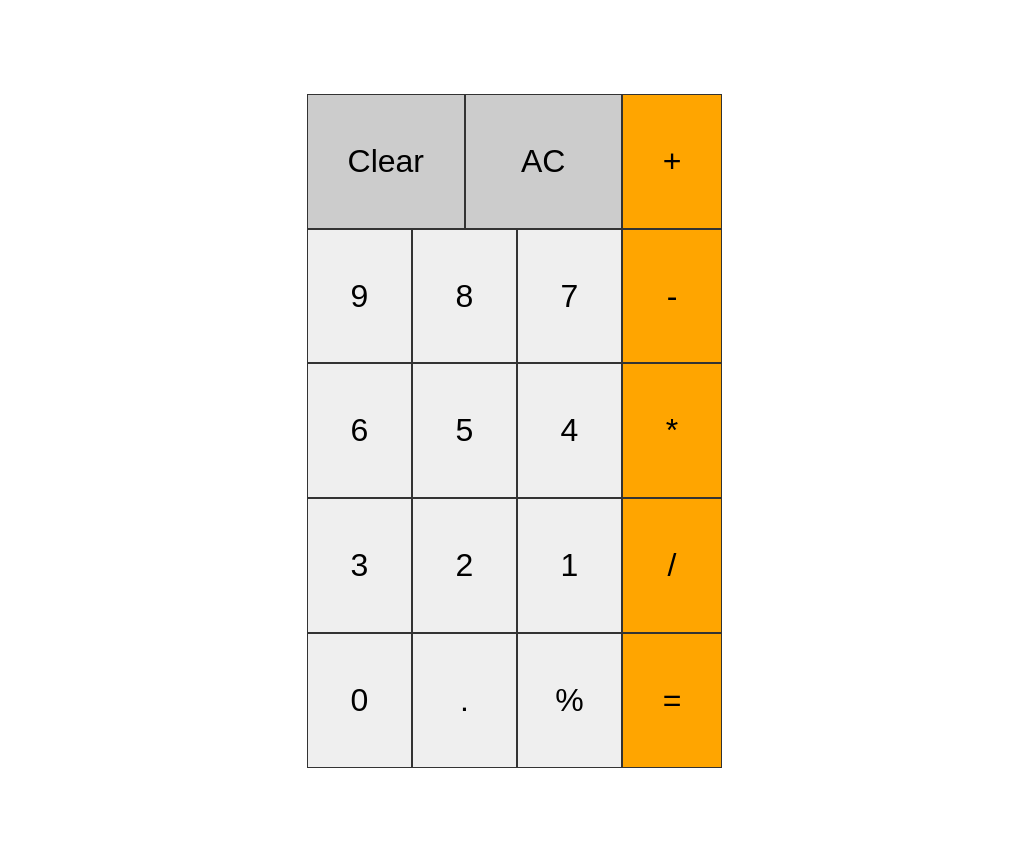
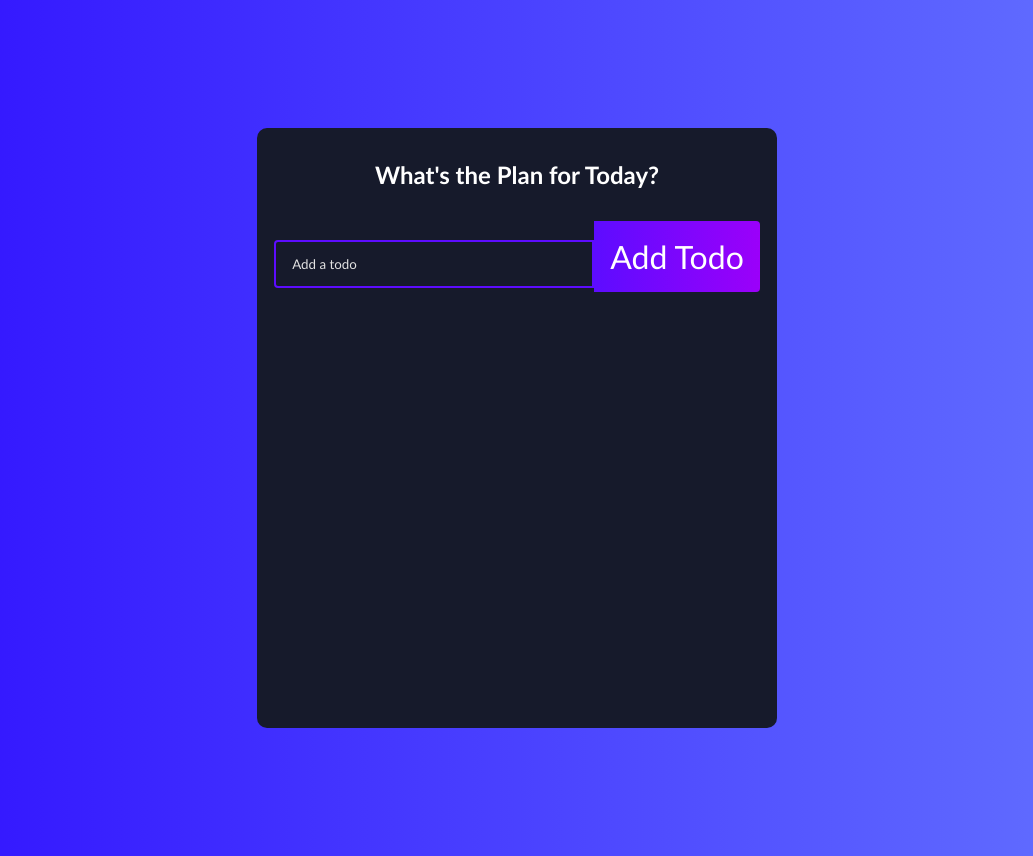
Before and after one commit to saapit/one-reactjs, a React (Create React App) app: page / in a window 1280 px wide. Shown: the whole page, without its empty margins (123-1156 px from the left). Before the commit the page ends 800 px from the top, so only its background shows below. Built offline with nearby package versions, Linux system fonts and the light colour scheme.

Commit message:
notedpad

```diff
--- a/package.json
+++ b/package.json
@@ -11,6 +11,7 @@
     "node-sass": "^5.0.0",
     "react": "^17.0.1",
     "react-dom": "^17.0.1",
+    "react-icons": "^4.2.0",
     "react-scripts": "4.0.3",
     "web-vitals": "^1.0.1"
   },
--- /dev/null
+++ b/src/App1.js
@@ -0,0 +1,13 @@
+import React from 'react';
+import './Appp.css'
+import TodoList from './components/atoms/component/TodoList';
+
+function App1() {
+  return (
+    <div className='todo-app'>
+      <TodoList />
+    </div>
+  );
+}
+
+export default App1;
--- /dev/null
+++ b/src/Appp.css
@@ -0,0 +1,147 @@
+* {
+    box-sizing: border-box;
+    margin: 0;
+    padding: 0;
+    font-family: 'Trebuchet MS', 'Lucida Sans Unicode', 'Lucida Grande',
+      'Lucida Sans', Arial, sans-serif;
+  }
+
+  body {
+    background: linear-gradient(
+      90deg,
+      rgba(48, 16, 255, 1) 0%,
+      rgba(100, 115, 255, 1) 100%
+    );
+  }
+  .todo-app {
+    display: flex;
+    flex-direction: column;
+    justify-content: start;
+    width: 520px;
+    min-height: 600px;
+    background: #161a2b;
+    text-align: center;
+    margin: 128px auto;
+    border-radius: 10px;
+    padding-bottom: 32px;
+  }
+
+  h1 {
+    margin: 32px 0;
+    color: #fff;
+    font-size: 24px;
+  }
+
+  .complete {
+    text-decoration: line-through;
+    opacity: 0.4;
+  }
+
+  .todo-form {
+    margin-bottom: 32px;
+  }
+
+  .todo-input {
+    padding: 14px 32px 14px 16px;
+    border-radius: 4px 0 0 4px;
+    border: 2px solid #5d0cff;
+    outline: none;
+    width: 320px;
+    background: transparent;
+    color: #fff;
+  }
+
+  .todo-input::placeholder {
+    color: #e2e2e2;
+  }
+
+  .todo-button {
+    padding: 16px;
+    border: none;
+    border-radius: 0 4px 4px 0;
+    cursor: pointer;
+    outline: none;
+    background: linear-gradient(
+      90deg,
+      rgba(93, 12, 255, 1) 0%,
+      rgba(155, 0, 250, 1) 100%
+    );
+    color: #fff;
+    text-transform: capitalize;
+  }
+
+  .todo-input.edit {
+    border: 2px solid #149fff;
+  }
+
+  .todo-button.edit {
+    background: linear-gradient(
+      90deg,
+      rgba(20, 159, 255, 1) 0%,
+      rgba(17, 122, 255, 1) 100%
+    );
+    padding: 16px 22px;
+  }
+
+  .todo-container {
+    display: flex;
+    flex-direction: row;
+    position: relative;
+  }
+
+  .todo-row {
+    display: flex;
+    justify-content: space-between;
+    align-items: center;
+    margin: 4px auto;
+    color: #fff;
+    background: linear-gradient(
+      90deg,
+      rgba(255, 118, 20, 1) 0%,
+      rgba(255, 84, 17, 1) 100%
+    );
+
+    padding: 16px;
+    border-radius: 5px;
+    width: 90%;
+  }
+
+  .todo-row:nth-child(4n + 1) {
+    background: linear-gradient(
+      90deg,
+      rgba(93, 12, 255, 1) 0%,
+      rgba(155, 0, 250, 1) 100%
+    );
+  }
+
+  .todo-row:nth-child(4n + 2) {
+    background: linear-gradient(
+      90deg,
+      rgba(255, 12, 241, 1) 0%,
+      rgba(250, 0, 135, 1) 100%
+    );
+  }
+
+  .todo-row:nth-child(4n + 3) {
+    background: linear-gradient(
+      90deg,
+      rgba(20, 159, 255, 1) 0%,
+      rgba(17, 122, 255, 1) 100%
+    );
+  }
+
+  .icons {
+    display: flex;
+    align-items: center;
+    font-size: 24px;
+    cursor: pointer;
+  }
+
+  .delete-icon {
+    margin-right: 5px;
+    color: #fff;
+  }
+
+  .edit-icon {
+    color: #fff;
+  }
--- /dev/null
+++ b/src/components/atoms/component/Appp.css
@@ -0,0 +1,147 @@
+* {
+    box-sizing: border-box;
+    margin: 0;
+    padding: 0;
+    font-family: 'Trebuchet MS', 'Lucida Sans Unicode', 'Lucida Grande',
+      'Lucida Sans', Arial, sans-serif;
+  }
+
+  body {
+    background: linear-gradient(
+      90deg,
+      rgba(48, 16, 255, 1) 0%,
+      rgba(100, 115, 255, 1) 100%
+    );
+  }
+  .todo-app {
+    display: flex;
+    flex-direction: column;
+    justify-content: start;
+    width: 520px;
+    min-height: 600px;
+    background: #161a2b;
+    text-align: center;
+    margin: 128px auto;
+    border-radius: 10px;
+    padding-bottom: 32px;
+  }
+
+  h1 {
+    margin: 32px 0;
+    color: #fff;
+    font-size: 24px;
+  }
+
+  .complete {
+    text-decoration: line-through;
+    opacity: 0.4;
+  }
+
+  .todo-form {
+    margin-bottom: 32px;
+  }
+
+  .todo-input {
+    padding: 14px 32px 14px 16px;
+    border-radius: 4px 0 0 4px;
+    border: 2px solid #5d0cff;
+    outline: none;
+    width: 320px;
+    background: transparent;
+    color: #fff;
+  }
+
+  .todo-input::placeholder {
+    color: #e2e2e2;
+  }
+
+  .todo-button {
+    padding: 16px;
+    border: none;
+    border-radius: 0 4px 4px 0;
+    cursor: pointer;
+    outline: none;
+    background: linear-gradient(
+      90deg,
+      rgba(93, 12, 255, 1) 0%,
+      rgba(155, 0, 250, 1) 100%
+    );
+    color: #fff;
+    text-transform: capitalize;
+  }
+
+  .todo-input.edit {
+    border: 2px solid #149fff;
+  }
+
+  .todo-button.edit {
+    background: linear-gradient(
+      90deg,
+      rgba(20, 159, 255, 1) 0%,
+      rgba(17, 122, 255, 1) 100%
+    );
+    padding: 16px 22px;
+  }
+
+  .todo-container {
+    display: flex;
+    flex-direction: row;
+    position: relative;
+  }
+
+  .todo-row {
+    display: flex;
+    justify-content: space-between;
+    align-items: center;
+    margin: 4px auto;
+    color: #fff;
+    background: linear-gradient(
+      90deg,
+      rgba(255, 118, 20, 1) 0%,
+      rgba(255, 84, 17, 1) 100%
+    );
+
+    padding: 16px;
+    border-radius: 5px;
+    width: 90%;
+  }
+
+  .todo-row:nth-child(4n + 1) {
+    background: linear-gradient(
+      90deg,
+      rgba(93, 12, 255, 1) 0%,
+      rgba(155, 0, 250, 1) 100%
+    );
+  }
+
+  .todo-row:nth-child(4n + 2) {
+    background: linear-gradient(
+      90deg,
+      rgba(255, 12, 241, 1) 0%,
+      rgba(250, 0, 135, 1) 100%
+    );
+  }
+
+  .todo-row:nth-child(4n + 3) {
+    background: linear-gradient(
+      90deg,
+      rgba(20, 159, 255, 1) 0%,
+      rgba(17, 122, 255, 1) 100%
+    );
+  }
+
+  .icons {
+    display: flex;
+    align-items: center;
+    font-size: 24px;
+    cursor: pointer;
+  }
+
+  .delete-icon {
+    margin-right: 5px;
+    color: #fff;
+  }
+
+  .edit-icon {
+    color: #fff;
+  }
--- /dev/null
+++ b/src/components/atoms/component/Todo.js
@@ -0,0 +1,46 @@
+import React, { useState } from 'react';
+import TodoForm from './TodoForm';
+import { RiCloseCircleLine } from 'react-icons/ri';
+import { TiEdit } from 'react-icons/ti';
+
+const Todo = ({ todos, completeTodo, removeTodo, updateTodo }) => {
+  const [edit, setEdit] = useState({
+    id: null,
+    value: ''
+  });
+
+  const submitUpdate = value => {
+    updateTodo(edit.id, value);
+    setEdit({
+      id: null,
+      value: ''
+    });
+  };
+
+  if (edit.id) {
+    return <TodoForm edit={edit} onSubmit={submitUpdate} />;
+  }
+
+  return todos.map((todo, index) => (
+    <div
+      className={todo.isComplete ? 'todo-row complete' : 'todo-row'}
+      key={index}
+    >
+      <div key={todo.id} onClick={() => completeTodo(todo.id)}>
+        {todo.text}
+      </div>
+      <div className='icons'>
+        <RiCloseCircleLine
+          onClick={() => removeTodo(todo.id)}
+          className='delete-icon'
+        />
+        <TiEdit
+          onClick={() => setEdit({ id: todo.id, value: todo.text })}
+          className='edit-icon'
+        />
+      </div>
+    </div>
+  ));
+};
+
+export default Todo;
--- /dev/null
+++ b/src/components/atoms/component/TodoForm.js
@@ -0,0 +1,62 @@
+import React, { useState, useEffect, useRef } from 'react';
+import './Appp.css'
+
+function TodoForm(props) {
+  const [input, setInput] = useState(props.edit ? props.edit.value : '');
+
+  const inputRef = useRef(null);
+
+  useEffect(() => {
+    inputRef.current.focus();
+  });
+
+  const handleChange = e => {
+    setInput(e.target.value);
+  };
+
+  const handleSubmit = e => {
+    e.preventDefault();
+
+    props.onSubmit({
+      id: Math.floor(Math.random() * 10000),
+      text: input
+    });
+    setInput('');
+  };
+
+  return (
+    <form onSubmit={handleSubmit} className='todo-form'>
+      {props.edit ? (
+        <>
+          <input
+            placeholder='Update your item'
+            value={input}
+            onChange={handleChange}
+            name='text'
+            ref={inputRef}
+            className='todo-input edit'
+          />
+          <button onClick={handleSubmit} className='todo-button edit'>
+            Update
+          </button>
+        </>
+      ) : (
+        <>
+          <input
+            placeholder='Add a todo'
+            value={input}
+            onChange={handleChange}
+            name='text'
+            className='todo-input'
+            ref={inputRef}
+          />
+          <button onClick={handleSubmit} className='todo-button'>
+            Add todo
+          </button>
+        </>
+      )}
+    </form>
+  );
+}
+
+export default TodoForm;
--- /dev/null
+++ b/src/components/atoms/component/TodoList.js
@@ -0,0 +1,57 @@
+import React, { useState } from 'react';
+import TodoForm from './TodoForm';
+import Todo from './Todo';
+
+function TodoList() {
+  const [todos, setTodos] = useState([]);
+
+  const addTodo = todo => {
+    if (!todo.text || /^\s*$/.test(todo.text)) {
+      return;
+    }
+
+    const newTodos = [todo, ...todos];
+
+    setTodos(newTodos);
+    console.log(...todos);
+  };
+
+  const updateTodo = (todoId, newValue) => {
+    if (!newValue.text || /^\s*$/.test(newValue.text)) {
+      return;
+    }
+
+    setTodos(prev => prev.map(item => (item.id === todoId ? newValue : item)));
+  };
+
+  const removeTodo = id => {
+    const removedArr = [...todos].filter(todo => todo.id !== id);
+
+    setTodos(removedArr);
+  };
+
+  const completeTodo = id => {
+    let updatedTodos = todos.map(todo => {
+      if (todo.id === id) {
+        todo.isComplete = !todo.isComplete;
+      }
+      return todo;
+    });
+    setTodos(updatedTodos);
+  };
+
+  return (
+    <>
+      <h1>What's the Plan for Today?</h1>
+      <TodoForm onSubmit={addTodo} />
+      <Todo
+        todos={todos}
+        completeTodo={completeTodo}
+        removeTodo={removeTodo}
+        updateTodo={updateTodo}
+      />
+    </>
+  );
+}
+
+export default TodoList;
--- a/src/index.js
+++ b/src/index.js
@@ -4,11 +4,13 @@
 import App from './App';
 import reportWebVitals from './reportWebVitals';
 import {Home} from './pages';
+import App1 from './App1';
 
 ReactDOM.render(
   <React.StrictMode>
     {/* <App /> */}
-    <Home/>
+    {/* <Home/> */}
+    <App1/>
   </React.StrictMode>,
   document.getElementById('root')
 );
```
Also changed, not shown: 1 other file (tests, documents, lock files or other folders).
